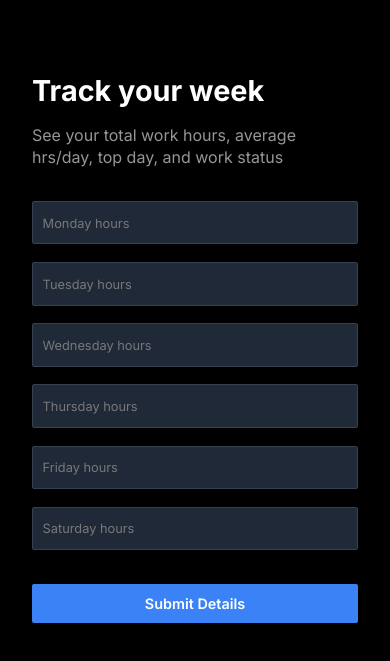
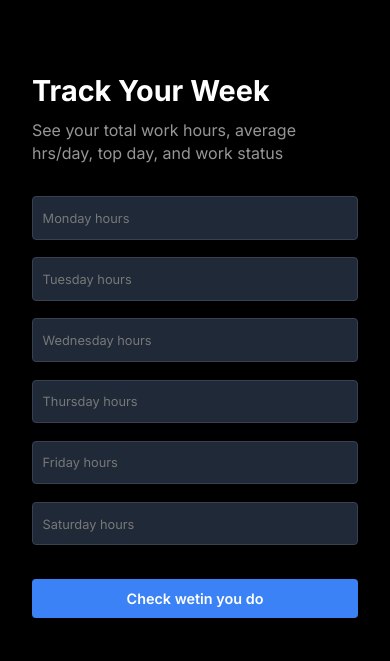
Before and after one commit to brymojay2018/Time_tracker, a plain HTML site: page index.html in a window 390 px wide. Shown: the part 55-716 px from the top of the page. Drawn offline with Linux system fonts and the light colour scheme.

Commit message:
Add files via upload

```diff
--- a/index.css
+++ b/index.css
@@ -86,7 +86,7 @@ ul{
     height: auto;
     display: flex;
     flex-direction: column;
-    row-gap: 3rem;
+    row-gap: 2.5rem;
 }
 
 .form-title{
@@ -95,7 +95,7 @@ ul{
     width: 100%;
     height: auto;
     color: white;
-    row-gap: 1rem;
+    row-gap: 0.7rem;
 }
 
 .form-title h2{
@@ -112,9 +112,9 @@ ul{
 .form{
     width: 100%;
     height: auto;
-    display: grid;
+    display: flex;
     flex-direction: column;
-    row-gap: 0.8rem;
+    row-gap: 0.7rem;
     justify-content: start;
     align-items: start;
 }
@@ -140,7 +140,7 @@ input{
     background-color: black;
     outline: none;
     border: 1px solid #374151;
-    border-radius: 2px;
+    border-radius: 4px;
 }
 
 ::placeholder{
@@ -163,9 +163,8 @@ textarea {
     border: none;
     font-size: 0.9rem;
     font-weight: 600;
-    grid-column: 1 / -1;
     margin-top: 1rem;
-    border-radius: 2px;
+    border-radius: 4px;
     background-color: #3B82F6;
     color: white;
 }
@@ -177,7 +176,6 @@ textarea {
     display: flex;
     flex-direction: column;
     row-gap: 0.6rem;
-    /* transition: opacity 1s ease; */
 }
 
 .result-body-content{
@@ -188,6 +186,7 @@ textarea {
     display: flex;
     flex-direction: column;
     row-gap: 1rem;
+    border-radius: 4px;
 }
 
 .result{
@@ -201,10 +200,6 @@ textarea {
     line-height: 1.4rem;
     font-size: 1rem;
 }
-
-
-
-
 
 /* Media_Querry */
 
@@ -230,9 +225,8 @@ textarea {
     .form{
         width: 100%;
         height: auto;
-       display: grid;
-       /* flex-direction: column; */
-      grid-template-columns: repeat(1, 1fr);
+       display: flex;
+       flex-direction: column;
       row-gap: 0.7rem;
       justify-content: center;
       align-items: center;
--- a/index.html
+++ b/index.html
@@ -54,7 +54,7 @@
 
         <div class="all-container">
             <div class="form-title">
-                <h2 class="headingTitle">Track your week</h2>
+                <h2 class="headingTitle">Track Your Week</h2>
                 <p class="bodytext">
                     See your total work hours, average hrs/day, top day, and work status
                   </p>
@@ -92,7 +92,7 @@
                     <p class="alert"></p>
                 </div>
 
-                <button type="submit" class="button">Submit Details</button>
+                <button type="submit" class="button">Check wetin you do</button>
             </form>
 
             <!-- <div class="result-container">
--- a/index.js
+++ b/index.js
@@ -99,7 +99,7 @@ form.addEventListener(`submit`, function (event) {
   const backBtn = document.createElement('button');
   backBtn.classList.add(`button`)
   backBtn.id = 'backBtn';
-  backBtn.textContent = '← Back';
+  backBtn.textContent = '← Go Back';
 
   // Appending individual container to their parents
   resultelement.append(resultheading, resultContent)
@@ -123,7 +123,7 @@ form.addEventListener(`submit`, function (event) {
   // Form display when you submit and show the result
   form.style.display = `none`
   resultContainer.style.display = `block`
-  title.textContent = `E don show oo`
+  title.textContent = `Result Don Show oo`
   body.textContent = `See wetin you do this week `
   inputsfield.forEach(input => input.value = '');
 
@@ -152,7 +152,7 @@ function getstatusMessage(totalHours) {
   if (isfulltime) {
      return  `Na full time work status for the week oo! 🔥 Abeg try rest small make you no vanish 🙏`;
   } else if (totalHours >= 35) {
-    return  `Omor you really work this time around. Be like say you dey work from home or na freelance? Bcos you spend 35 or more hours`;
+    return  `Omor you really work this time around. Be like say you dey work from home or na freelance?`;
   } else if (totalHours >=25){
     return  `Be like say you enjoy yourself gan this week do, na part time work you do. E no reach full-time/freelance hours`;
   }
@@ -178,7 +178,7 @@ function getdayWorked(daysWorked) {
   if (daysWorked === 6) {
     return  `You no gree rest at all. ${daysWorked} days straight? `
   } else if (daysWorked >= 3) {
-    return `You balance am well. You show face for ${daysWorked} days`
+    return `You balance am well. You dey consistent for ${daysWorked} days`
   } else if (daysWorked >= 2) {
     return `You dey manage sha, at least you show face ${daysWorked} days`
   } else {
```
